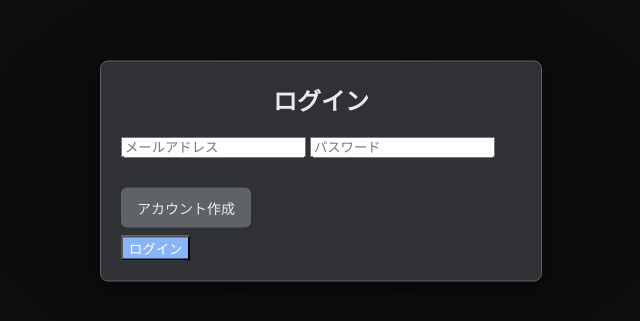
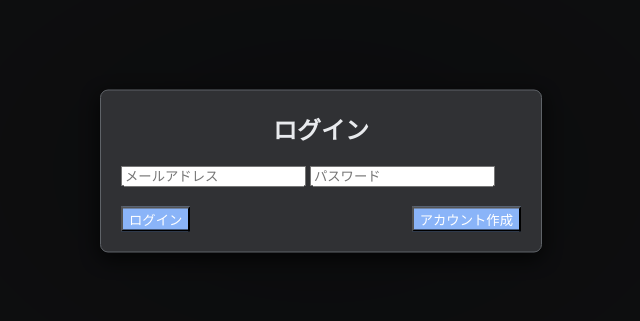
Before and after one commit to ribunnan/Favorites, a plain HTML site: page index.html in a window 1280 px wide. Shown: the part 229-550 px from the top of the page, without its empty margins (319-959 px from the left). Drawn offline with nearby package versions, Linux system fonts and the light colour scheme; no server answers.

Commit message:
Update index.html

```diff
--- a/index.html
+++ b/index.html
@@ -415,10 +415,8 @@
       <input type="password" id="loginPassword" class="form-control" placeholder="パスワード">
       <div class="modal-btns">
         <div class="modal-btns-row">
-          <button class="btn" onclick="switchToRegister()">アカウント作成</button>
-        </div>
-        <div class="modal-btns-row">
           <button class="btn-add" id="loginButton" onclick="login()">ログイン</button>
+          <button class="btn-add" onclick="switchToRegister()">アカウント作成</button>
         </div>
       </div>
       <div style="text-align: center;">
```
